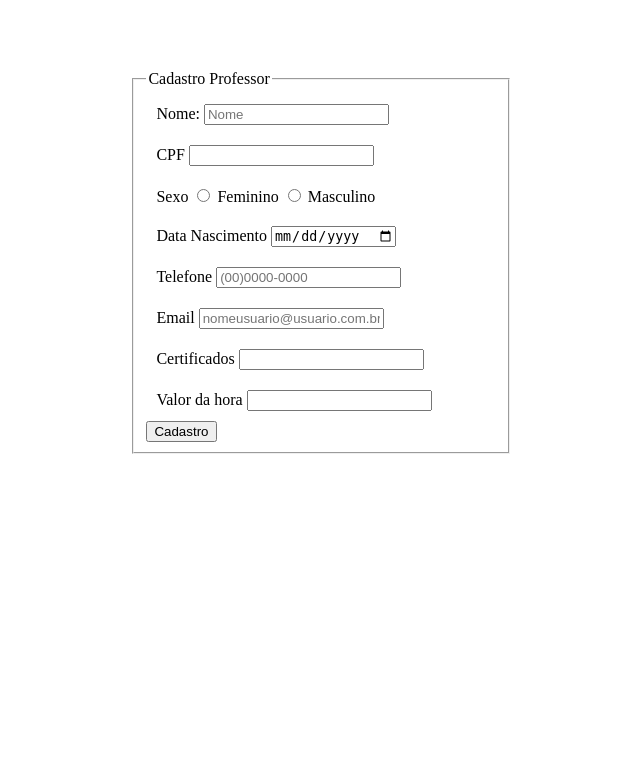
After one commit to Academic-Control/academicControl, a PHP site: page /cadastro_professor.html in a window 1280 px wide. The commit adds this page. Shown: the top 783 px of the page, without its empty margins (318-958 px from the left). Run offline with PHP 8.4, Linux system fonts and the light colour scheme.

Commit message:
Atualização do submeu
atualização do submenu, usando frame, para quando o usuario clicar no
botao cadastro de aluno ou etc, não abri outra tela, continuar na mesma
tela.

```diff
--- /dev/null
+++ b/cadastro_professor.html
@@ -0,0 +1,92 @@
+<DOCTYPE html>
+
+
+<html>
+
+       <head>
+
+     <meta charset="utf-8" />
+     <title>Cadastro Aluno </title>
+        <link rel="stylesheet" href="css/form.css">
+
+    </head>
+
+
+    <body>
+        <div class="cadastro">
+            <form>
+        <fieldset>
+          <legend>Cadastro Professor</legend>
+
+
+            <label>
+                  <span> Nome: </span>
+                  <input type="text" class="input_text" name="nome" id="nome" placeholder="Nome" />
+
+            </label>
+
+            <label>
+
+                <span>CPF </span>
+                <input type="text" class="input_text" name="cpf" id="cpf" />
+
+            </labeL>
+
+            <label>
+
+            <span> Sexo </span>
+            <input type="radio" name="sexo" value="femino">
+        Feminino
+         <input type="radio" name="sexo" value="masculino">
+         Masculino
+
+            </label>
+
+            <label>
+
+                <span> Data Nascimento</span>
+                <input  type="date" class="input_text" name="dataNascimento" id="dataNascimento" />
+          </label>
+
+            <label>
+
+                <span> Telefone </span>
+                <input type="text" class="input_text" name="telefone" id="telefone" placeholder="(00)0000-0000" />
+
+                  </label>
+
+            <label>
+
+                <span> Email </span>
+                <input type="text" class="input_text" name="email" id="email" placeholder="nomeusuario@usuario.com.br"/>
+
+
+
+            </label>
+
+            <label>
+
+                <span> Certificados </span>
+                <input type="text" class="input_text" name="certificados">
+
+             </label>
+
+            <label>
+
+                <span>Valor da hora </span>
+                <input type="text" class="input_text" name="valordahora">
+
+            </label>
+
+           <input type="button" class="button" value="Cadastro" />
+
+
+
+
+
+</div>
+ </form>
+    </body>
+
+
+    </html>
--- a/css/form.css
+++ b/css/form.css
@@ -10,6 +10,8 @@
 }
 .cadastro label{
  padding: 10px;
+
+
 }
 
 
@@ -22,7 +24,11 @@ label{
 
 .cadastro {
 
+    margin:auto ;
   width: 30%;
-  margin-right: 100px;
-  margin-top: 50px;
+
+   /*padding-left: 50%;
+     padding-right: 50%;
+    padding-top: 10%;
+    padding-bottom: 10%;*\
 }
--- a/css/main.css
+++ b/css/main.css
@@ -14,7 +14,7 @@ body {
   position: relative;
   float: left;
   border: 1px solid #c0c0c0;
-  width: 16%;
+  width: 23%;
   text-align: center;
 }
 
--- a/index.html
+++ b/index.html
@@ -16,8 +16,8 @@
       <li class="list"><a class="anchor" href="#">Inicio</a></li>
       <li class="list"><a class="anchor" href="#">Cadastro</a>
         <ul class="submenu">
-          <li class="sub"><a class="anchor"  href="cadastro_aluno.html">Aluno</a></li>
-          <li class="sub"><a class="anchor"  href="#">Professor</a></li>
+          <li class="sub"><a class="anchor"  href="cadastro_aluno.html" target="conteudo">Aluno</a></li>
+          <li class="sub"><a class="anchor"  href="cadastro_professor.html" target="conteudo">Professor</a></li>
           <li class="sub"><a class="anchor" href="#">Curso</a></li>
         </ul>
       </li>
```
Also changed, not shown: conteudo.html (added, +16 -0 lines), frameset.html (added, +18 -0 lines).
